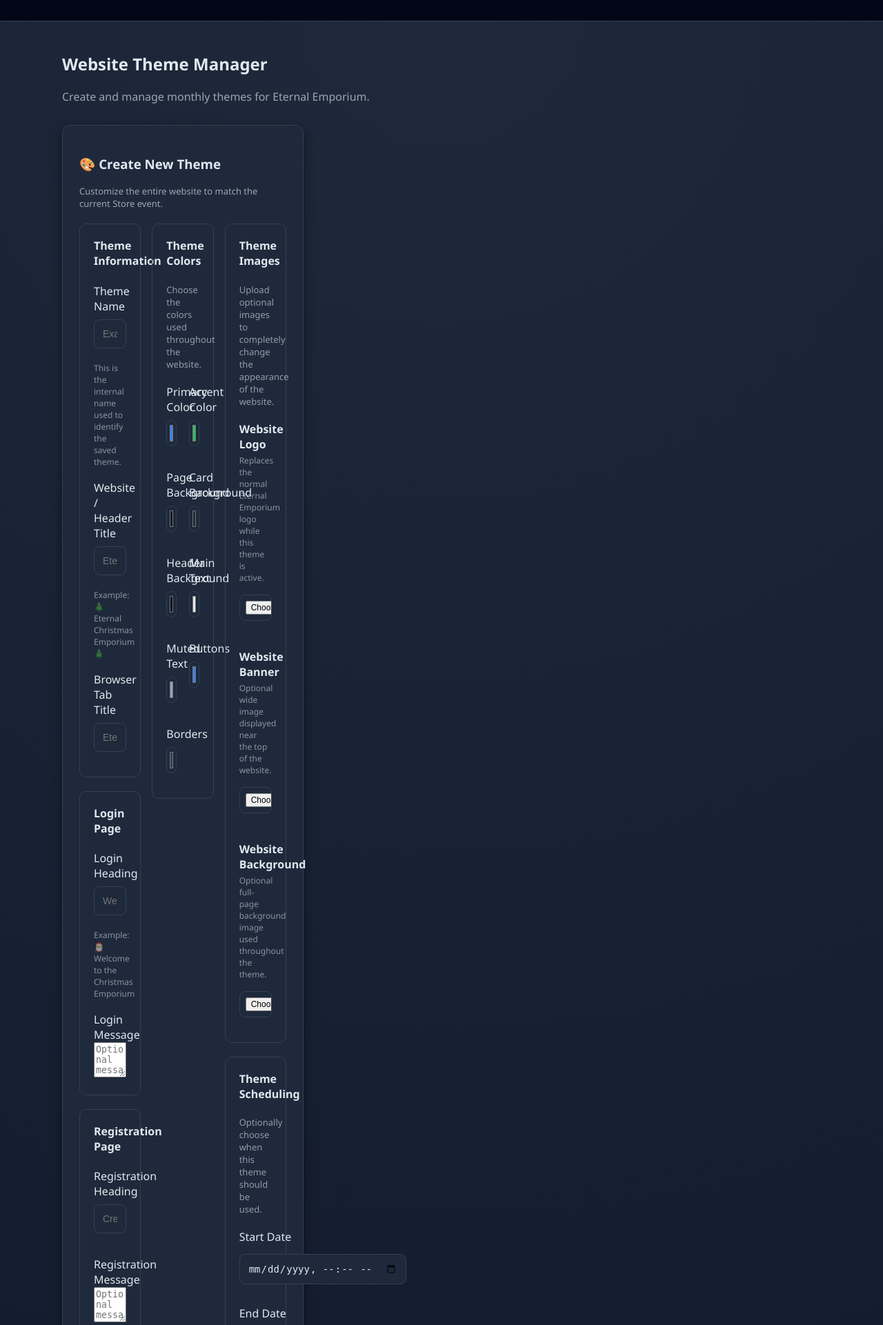
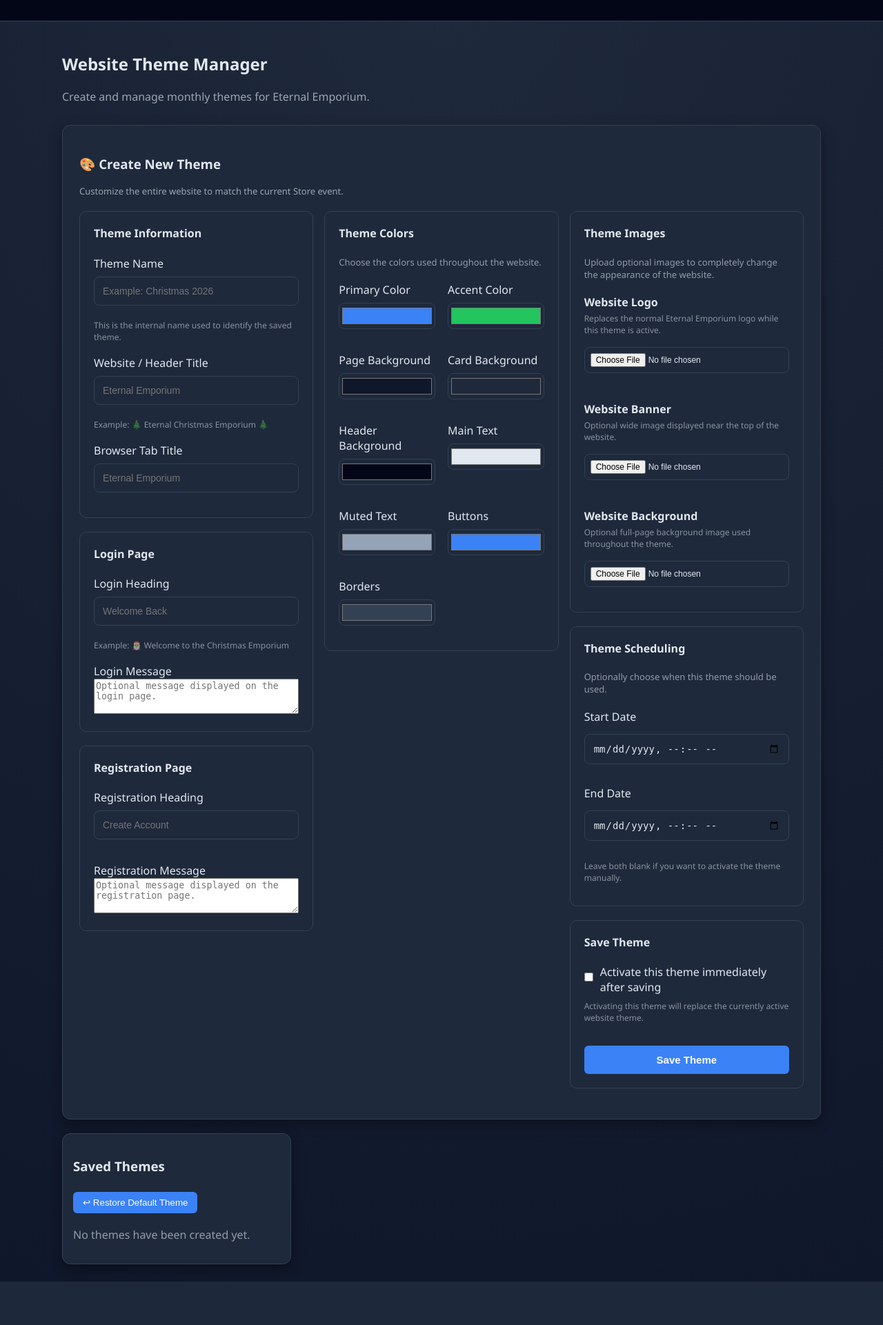
Before and after one commit to ZarocElda/eternal-emporium, a Flask app: template templates/theme_manager.html in a window 1280 px wide. Shown: the top 1921 px of the page at 69% size. After the commit the page ends 1858 px from the top, so only its background shows below. Run offline with Flask 3, Linux system fonts and the light colour scheme; the template is opened without the code that fills it, so the values that code supplies are empty; some libraries are stand-ins or nearby versions.

Commit message:
Fix theme manager width and three column layout

```diff
--- a/templates/theme_manager.html
+++ b/templates/theme_manager.html
@@ -2,7 +2,7 @@
 
 {% block content %}
 
-<div style="width:100%; max-width:1500px; margin:0 auto;">
+<div class="theme-manager-page">
 
     <div style="margin-bottom:30px;">
         <h2>Website Theme Manager</h2>
@@ -11,7 +11,7 @@
         </p>
     </div>
 
-    <div class="card" style="padding:24px;">
+    <div class="card theme-manager-card" style="padding:24px;">
 
         <h3 id="themeEditorHeading">🎨 Create New Theme</h3>
 
@@ -976,6 +976,20 @@
 </div>
 
 <style>
+
+    .theme-manager-page {
+        width: 100%;
+        max-width: 1500px;
+        margin: 0 auto;
+        box-sizing: border-box;
+    }
+
+    .theme-manager-card {
+        width: 100% !important;
+        max-width: none !important;
+        box-sizing: border-box;
+    }
+
     .theme-editor-grid {
         display: grid;
         grid-template-columns: repeat(3, minmax(0, 1fr));
```
